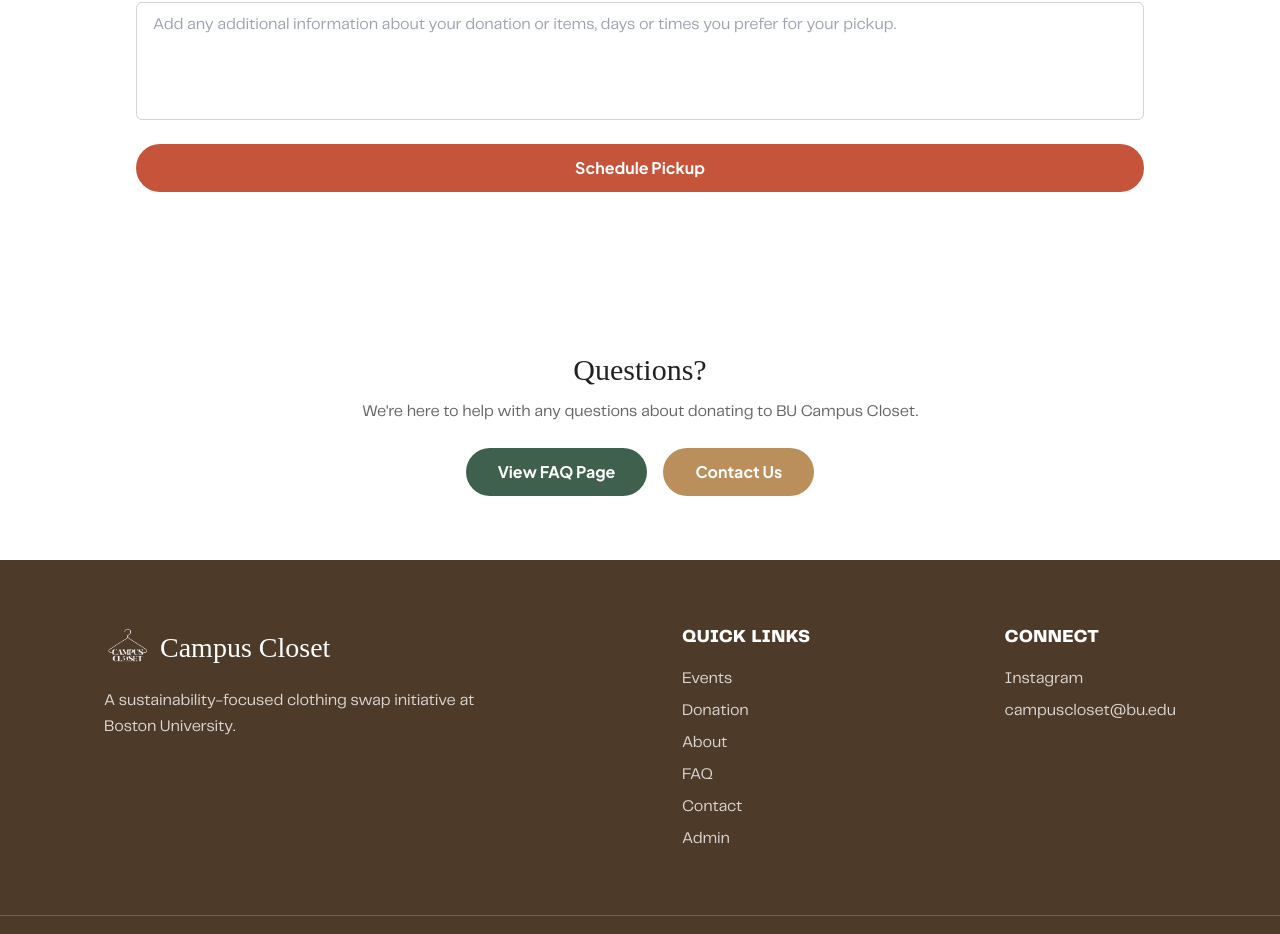
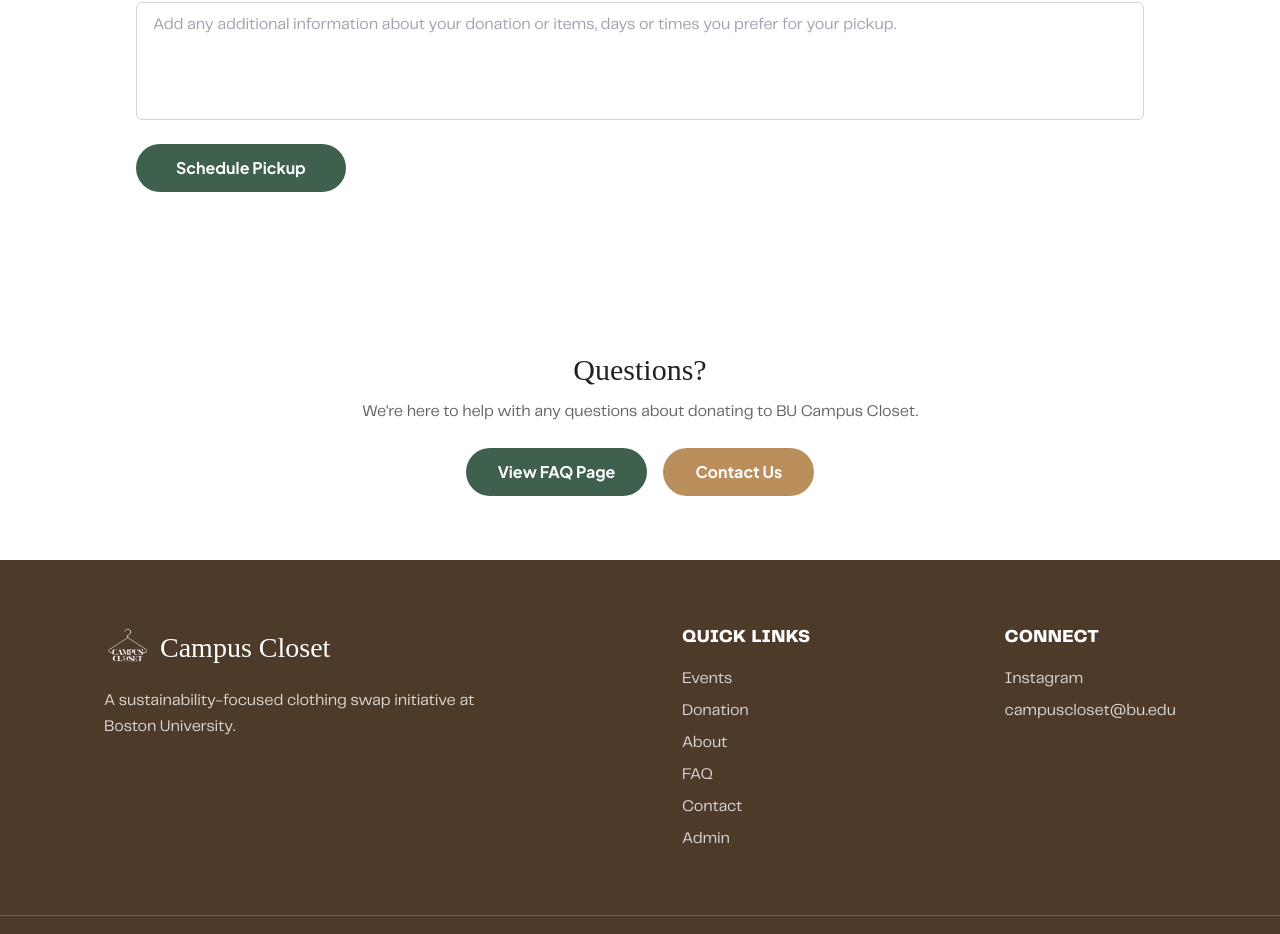
Before and after one commit to UgaTheDev/H4I_CampusCloset, a Next.js app: page /donate in a window 1280 px wide. Shown: the part 2421-3355 px from the top of the page. Built offline with nearby package versions, Linux system fonts and the light colour scheme; no server answers; the database is empty; a web font is replaced by a local one.

Commit message:
Pickup button: green (brand-olive), auto-width, rounded-full

```diff
--- a/src/app/(public)/donate/PickupForm.tsx
+++ b/src/app/(public)/donate/PickupForm.tsx
@@ -147,15 +147,16 @@
         <p className="font-body text-[14px] text-red-500">{error}</p>
       )}
 
+      <div className="mt-2 flex">
         <Button
           type="submit"
-        fullWidth
           variant="primary"
           disabled={submitting}
-        className="mt-2 rounded-full bg-brand-terra hover:bg-brand-terra/90"
+          className="rounded-full bg-brand-olive hover:opacity-90 px-10"
         >
           {submitting ? 'Submitting…' : 'Schedule Pickup'}
         </Button>
+      </div>
     </form>
   )
 }
```
Lines whose indentation alone changed are shown as unchanged.
